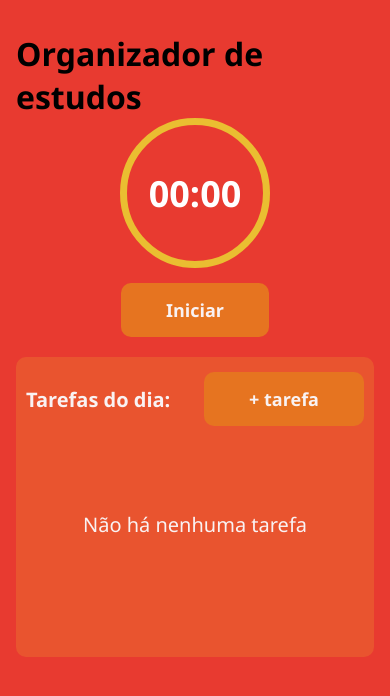
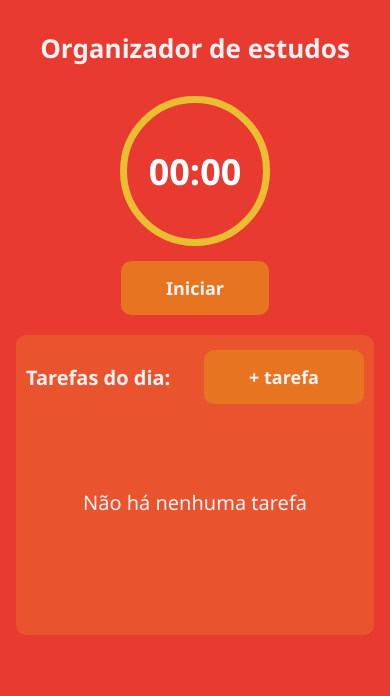
Before and after one commit to Diego-1D/pomo-task, a React (Create React App) app: page / in a window 390 px wide. Shown: the top 696 px of the page. Built offline with nearby package versions, Linux system fonts and the light colour scheme.

Commit message:
Modo responsivo do componente App

```diff
--- a/src/styles/app.module.scss
+++ b/src/styles/app.module.scss
@@ -8,6 +8,35 @@
 .app {
     width: 100%;
     min-height: 100vh;
-    padding: 2rem 1rem;
+    display: flex;
+    align-items: center;
+    flex-direction: column;
     background-color: #E83A30;
+    padding: 1.5rem 0;
+
+    @media screen and (max-width:769px) {
+        padding: 0 1rem;
+    }
+
+    .title {
+        text-align: center;
+        color: #F9F2F3;
+        margin: 30px 0;
+        font-size: 32px;
+
+        @media screen and (max-width:769px) {
+            font-size: 26px;
+        }
+    }
+
+    .wrapper {
+        width: 100%;
+        display: flex;
+        padding: 2rem;
+
+        @media screen and (max-width:769px) {
+            padding: 0;
+            display: block;
+        }
+    }
 }
```
